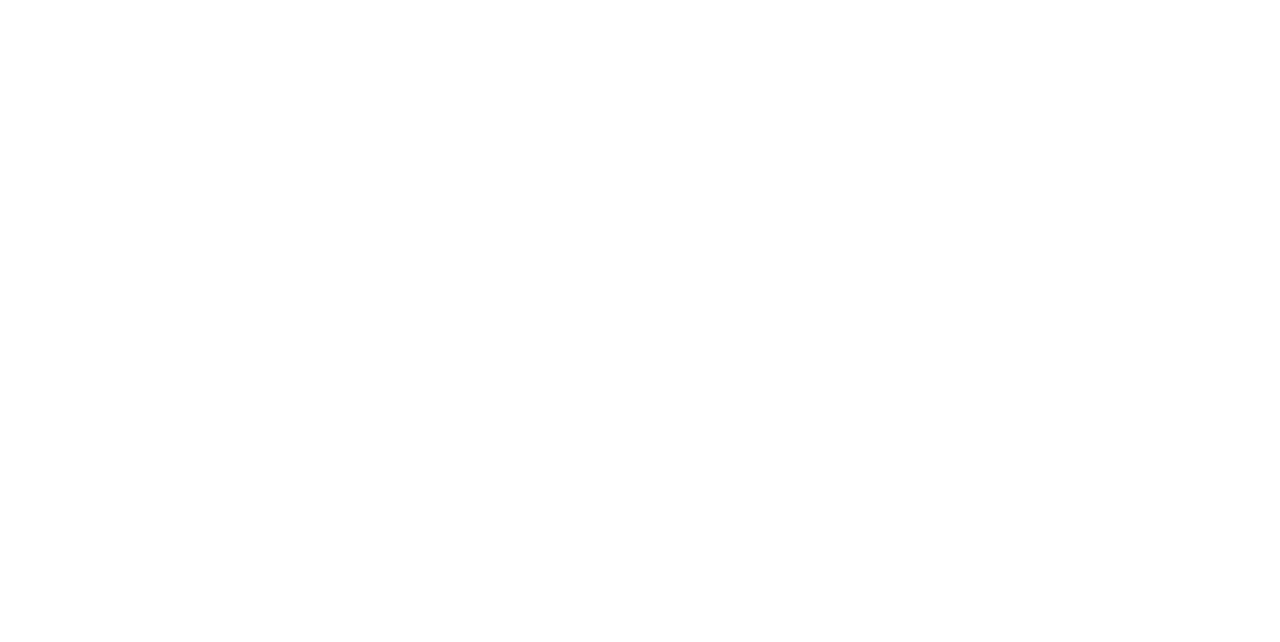
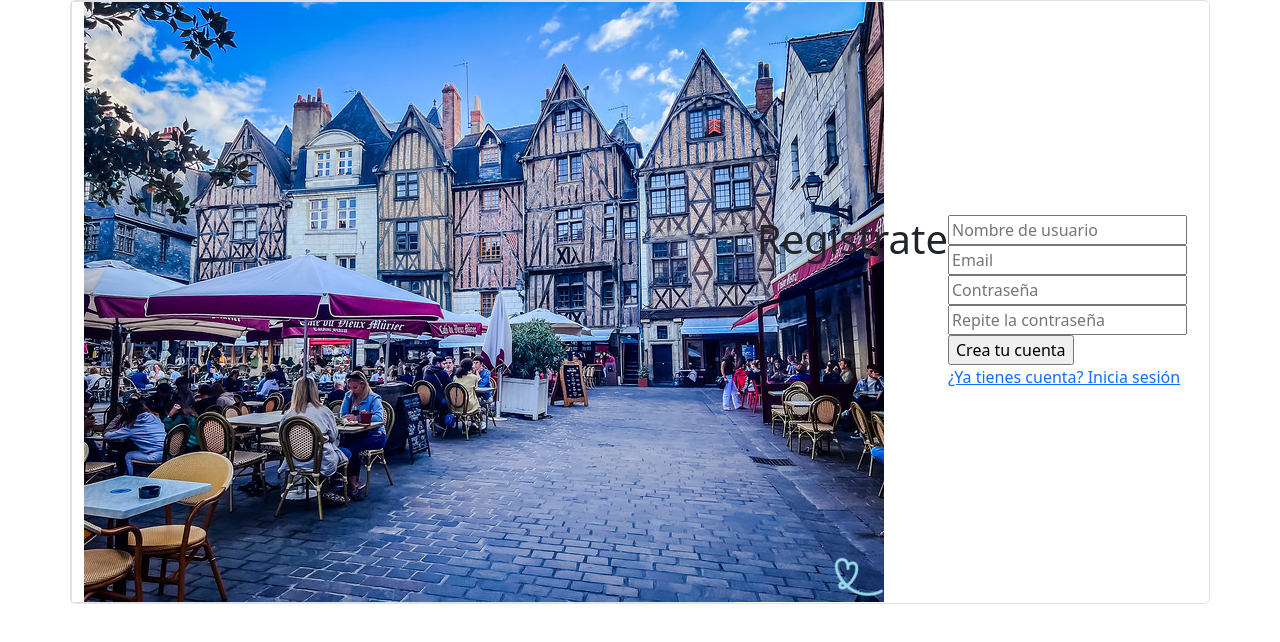
Before and after one commit to alejandrocornejofernandez/FreeTours, a Vue app: page /register in a window 1280 px wide. Shown: the top 642 px of the page. Built offline with nearby package versions, Linux system fonts and the light colour scheme.

Commit message:
Login working succesfully. Working on register

```diff
--- a/index.html
+++ b/index.html
@@ -3,10 +3,12 @@
   <head>
     <meta charset="UTF-8">
     <link rel="icon" href="/favicon.ico">
+
     <!-- para poder usar los iconos de bootstrap que hemos instalado con la libreria 'bootstrap-icons'-->
     <link rel="stylesheet" href="./node_modules//bootstrap-icons/font/bootstrap-icons.css">
     <meta name="viewport" content="width=device-width, initial-scale=1.0">
-    <title>Vite App</title>
+
+    <title>Freetours</title>
   </head>
   <body>
     <div id="app"></div>
--- a/src/App.vue
+++ b/src/App.vue
@@ -1,10 +1,6 @@
 <script setup>
 import Header from './components/Header.vue'
 import Footer from './components/Footer.vue'
-
-// importamos Bootstrap
-import 'bootstrap/dist/css/bootstrap.min.css'
-import 'bootstrap/dist/js/bootstrap.bundle.min.js'
 </script>
 
 <template>
--- a/src/main.js
+++ b/src/main.js
@@ -1,6 +1,10 @@
 import { createApp } from 'vue'
 import App from './App.vue'
 import router from './router'
+
+// importamos Bootstrap
+import 'bootstrap/dist/css/bootstrap.min.css';
+import 'bootstrap/dist/js/bootstrap.bundle.min.js';
 
 const app = createApp(App)
 
--- a/src/views/HomeView.vue
+++ b/src/views/HomeView.vue
@@ -3,6 +3,8 @@
 import Header from '../components/Header.vue'
 </script>
 
-<template></template>
+<template>
+    <Header></Header>
+</template>
 
 <style></style>
--- a/src/views/LoginView.vue
+++ b/src/views/LoginView.vue
@@ -1,6 +1,49 @@
 <script setup>
+import { ref } from 'vue';
+import router from '@/router';
+
 import Footer from '../components/Footer.vue'
 import Header from '../components/Header.vue'
+
+const email = ref("");
+const password = ref("");
+const errorMessage = ref("");
+
+// función para iniciar sesion
+async function login() {
+
+  // creamos objeto con los datos de inicio de sesión
+  const data = {
+    email: email.value,
+    contraseña: password.value
+  }
+
+  // request al servidor
+  try {
+    const peticion = await fetch("http://localhost:8000/api.php/usuarios?login",
+      {
+        method: "POST",
+        headers: { 'Content-type': 'application/json; charset=UTF-8' },
+        body: JSON.stringify(data)
+      }
+    )
+
+    const respuesta = await peticion.json();
+
+    // si el login es exitoso, mostramos la vista del index, en caso contrario, se muestra una alerta en el login
+
+    if (respuesta.status == "success") {
+      router.push("/");
+    } else {
+      errorMessage.value = "El email o la contraseña son incorrectos";
+    }
+
+    console.log(respuesta);
+
+  } catch {
+    console.log("Error en la petición")
+  }
+}
 </script>
 
 <template>
@@ -9,19 +52,20 @@
       <div class="col-7"></div>
       <div class="col-5">
         <span>Iniciar sesión</span>
+        <div v-if="errorMessage != ''" class="alert alert-danger">{{ errorMessage }}</div>
         <form>
           <div class="">
-            <i class="bi bi-person-fill"></i>
-            <input type="text" placeholder="Nombre de usuario" />
+            <i class="bi bi-envelope-fill"></i>
+            <input v-model.trim="email" type="text" placeholder="Email" />
           </div>
 
           <div>
             <i class="bi bi-key"></i>
-            <input type="password" placeholder="Contraseña" />
+            <input v-model.trim="password" type="password" placeholder="Contraseña" />
           </div>
 
           <div>
-            <input type="submit" value="Iniciar sesión" />
+            <input type="submit" value="Iniciar sesión" @click.prevent="login()" />
           </div>
 
           <div>
--- a/src/views/RegisterView.vue
+++ b/src/views/RegisterView.vue
@@ -1,8 +1,110 @@
 <script setup>
+import { ref } from 'vue';
+
 import Footer from '../components/Footer.vue'
 import Header from '../components/Header.vue'
+import router from '@/router';
+
+const username = ref("");
+const email = ref("");
+const password = ref("");
+const confirmPassword = ref("");
+
+
+// funcion para registrarse
+async function register() {
+
+    const data = {
+        nombre: username,
+        email,
+        constraseña: password
+    }
+
+    const peticion = await fetch("http://localhost:8000/api.php/usuarios",
+        {
+            method: "POST",
+            headers: {
+                'Content-Type': 'application/json'
+            },
+            body: JSON.stringify(data)
+        }
+    )
+
+    const respuesta = await peticion.json();
+
+    if (respuesta.status == "success") {
+        router.push("/");
+    }
+}
+
+// antes de enviar la petición al servidor, voy a crear una función que asegure que los datos que se mandan son válidos.
+function validarRegistro() {
+    let usernameValido = false;
+    let emailValido = false;
+    let contraseñaValida = false;
+
+    // validamos con expresiones regulares los 3 campos del registro
+    if (email.value.match()) {
+        emailValido = true;
+    }
+
+    if (username.value.match()) {
+        usernameValido = true;
+    }
+
+    // en el caso de la contraseña, como hacemos que se introduzca dos veces, comparamos ambos inputs.
+    if (password.value == confirmPassword.value && password.value.match()) {
+        contraseñaValida = true;
+    }
+
+    if (usernameValido && emailValido && contraseñaValida) register();
+}
+
 </script>
 
-<template></template>
+<template>
+    <div class="container border rounded form-container">
+        <div class="row justify-content-between">
+            <div class="col-7 border"><img src="/public/images/register-image.jpg"></div>
+            <div class="col-5 align-self-center d-flex justify-content-center">
+
+                <div class="h1">Registrate</div>
+                <div class="form">
+                    <form>
+                        <div class="">
+                            <i class="bi bi-person-fill"></i>
+                            <input v-model.trim="username" type="text" placeholder="Nombre de usuario" />
+                        </div>
+
+                        <div class="">
+                            <i class="bi bi-envelope-fill"></i>
+                            <input v-model.trim="email" type="text" placeholder="Email" />
+                        </div>
+
+                        <div>
+                            <i class="bi bi-key"></i>
+                            <input v-model.trim="password" type="password" placeholder="Contraseña" />
+                        </div>
+
+                        <div>
+                            <i class="bi bi-key"></i>
+                            <input v-model.trim="confirmPassword" type="password" placeholder="Repite la contraseña" />
+                        </div>
+
+                        <div>
+                            <input type="submit" value="Crea tu cuenta" @click.prevent="validarRegistro()" />
+                        </div>
+
+                        <div>
+                            <!-- RouterLink para la vista de login -->
+                            <RouterLink to="/login">¿Ya tienes cuenta? Inicia sesión</RouterLink>
+                        </div>
+
+                    </form>
+                </div>
+            </div>
+        </div>
+    </div>
+</template>
 
 <style></style>
```
Also changed, not shown: public/images/register-image.jpg (added), 1 other file (tests, documents, lock files or other folders).
